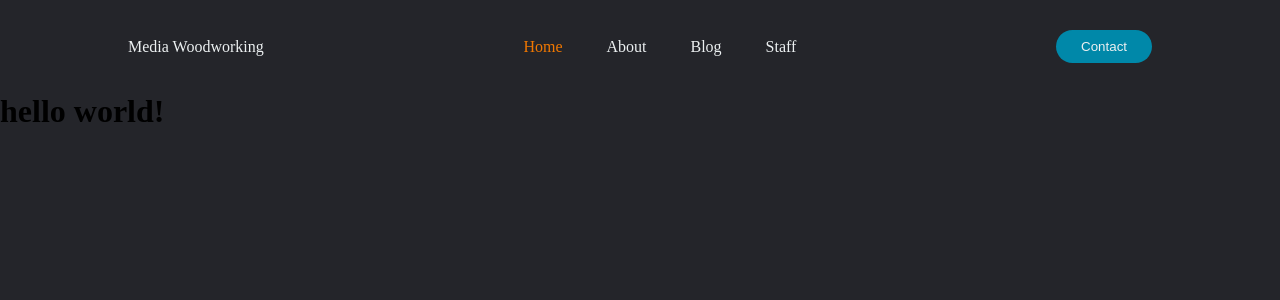
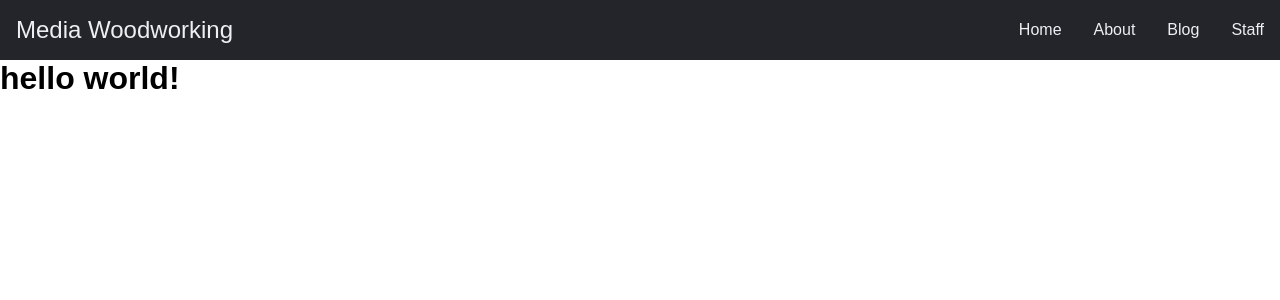
Before and after one commit to BSvihraJr/bsvihrajr.github.io, a Jekyll site: the page built from index.html, in a window 1280 px wide. Shown: the top 300 px of the page. Built offline with Jekyll 4.4.1, drawn with Linux system fonts in a browser that asks for light colours.

Commit message:
Responsive header

```diff
--- a/_includes/header.html
+++ b/_includes/header.html
@@ -1,11 +1,11 @@
 <header>
-    <a class="logo" href="/">Media Woodworking</a>
-    <nav>
-        <ul class="nav__links">
+    <nav class="navbar">
+        <ul>
+            <li class="navbar-logo">Media Woodworking</li>
+            <li class="navbar-toggle">|||</li>
             {% for item in site.data.navigation %}
-            <li><a href="{{ item.link }}" {% if page.url == item.link %}class="current"{% endif %}>{{ item.name }}</a></li>
+            <li class="navbar-link"><a href="{{ item.link }}" {% if page.url == item.link %}class="current"{% endif %}>{{ item.name }}</a></li>
             {% endfor %}
         </ul>
     </nav>
-    <a class="cta" href="#"><button>Contact</button></a>
 </header>
--- /dev/null
+++ b/_includes/header_scripts.html
@@ -0,0 +1 @@
+<script type="text/javascript" src="assets/js/header.js" defer></script>
--- a/_layouts/default.html
+++ b/_layouts/default.html
@@ -1,9 +1,11 @@
 <!doctype html>
-<html>
+<html lang="en">
   <head>
     <meta charset="utf-8">
+    <meta name="viewport" content="width=device-width, initial-scale=1.0">
     <title>{{ page.title }}</title>
     <link rel="stylesheet" href="/assets/css/styles.css">
+    {% include header_scripts.html %}
   </head>
   <body>
     {% include header.html %}
--- a/_sass/main.scss
+++ b/_sass/main.scss
@@ -3,54 +3,61 @@
 }
 
 * {
-    box-sizing: border-box;
     margin: 0;
     padding: 0;
-    background-color: #24252A;
+    box-sizing: border-box;
+    font-family: Arial, Helvetica, sans-serif;
 }
 
-li, a, button {
+.navbar ul {
+    display: flex;
+    width: 100%;
+    align-items: center;
+    background-color: #24252A;
+    color: #ecf0f1;
+}
+
+.navbar li {
+    list-style-type: none;
+    padding: 1rem;
+}
+
+.navbar a {
     color: #ecf0f1;
     text-decoration: none;
 }
 
-header {
-    display: flex;
-    justify-content: space-between;
-    align-items: center;
-    padding: 30px 10%;
+.navbar-logo {
+    flex: 1;
+    font-size: 1.5rem;
+    user-select: none;
 }
 
-.logo {
-    cursor: pointer;
+.navbar-toggle {
+    display: none;
 }
 
-.nav__links {
-    list-style: none;
+.navbar-link:hover {
+    background-color: #0088a9
 }
 
-.nav__links li {
-    display: inline-block;
-    padding: 0px 20px;
+.navbar-link:hover a {
+    color: #000000
 }
 
-.nav__links li a {
-    transition: all 0.3s ease 0s;
+@media (max-width: 600px) {
+    .navbar ul {
+        flex-wrap: wrap;
+    }
+    .navbar-toggle {
+        display: block;
+    }
+    .navbar-link {
+        display: none;
+        width: 100%;
+        text-align: center;
+    }
+    .active {
+        display: block;
+    }
 }
-
-.nav__links li a:hover {
-    color: #0088a9
-}
-
-button {
-    padding: 9px 25px;
-    background-color: rgba(0,136,169,1);
-    border: none;
-    border-radius: 50px;
-    cursor: pointer;
-    transition: all 0.3s ease 0s;
-}
-
-button:hover {
-    background-color: rgba(0,136,169,0.8);
-}
--- /dev/null
+++ b/assets/js/header.js
@@ -0,0 +1,7 @@
+const toggleButton = document.getElementsByClassName('navbar-toggle')[0];
+const navbarLinks = document.getElementsByClassName('navbar-link');
+toggleButton.addEventListener('click', function() {
+    for (var i=0; i<navbarLinks.length; i++){
+        navbarLinks[i].classList.toggle('active')
+    }
+});
```
